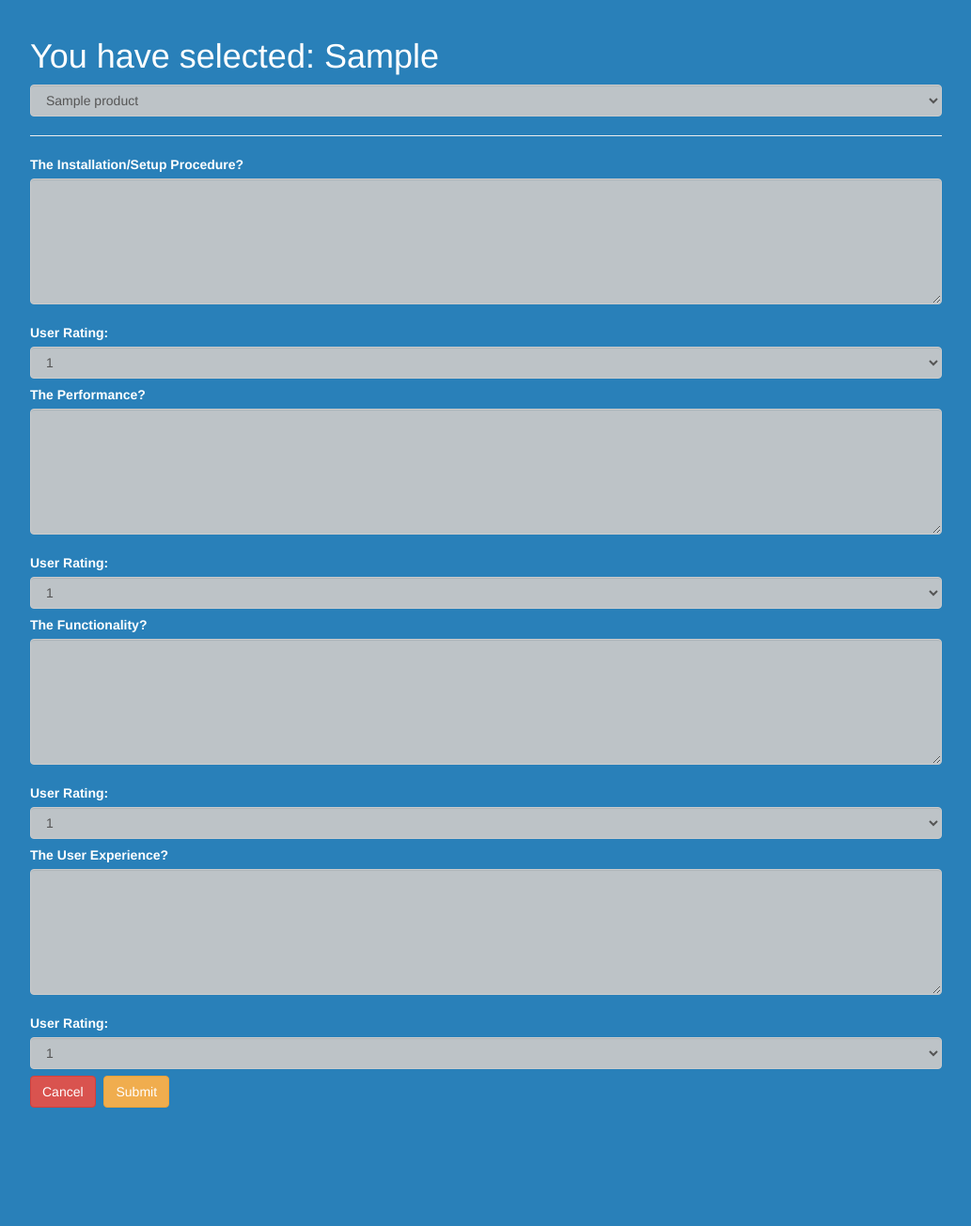
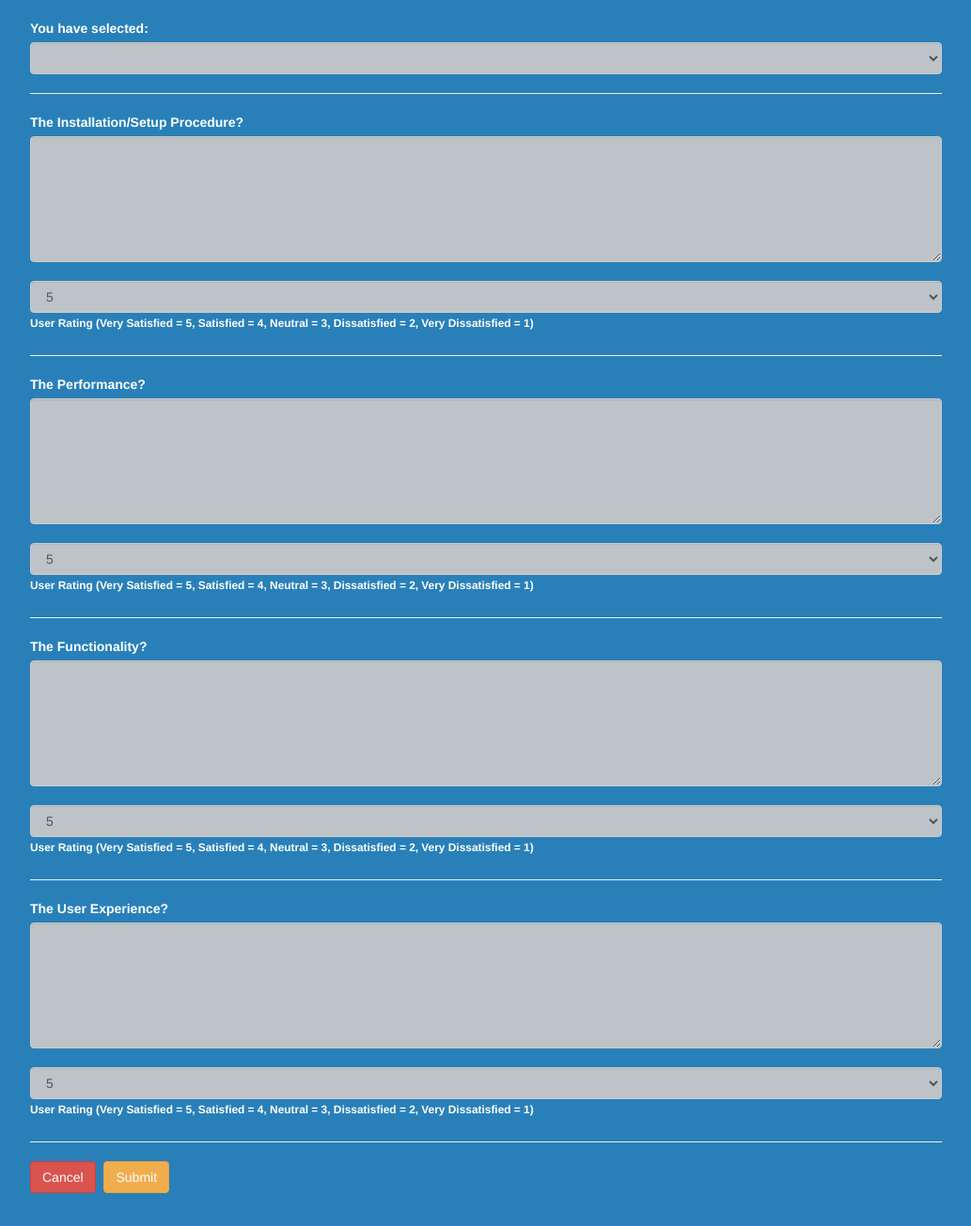
Before and after one commit to WxrPro97/TestforMe, a Flask app: template templates/review.html in a window 1280 px wide. Shown: the whole page at 94% size, without its empty margins (123-1156 px from the left). Before the commit the page ends 1179 px from the top, so only its background shows below. Run offline with Flask 2, Linux system fonts and the light colour scheme; the template is opened without the code that fills it: most values are stand-ins (such as "Sample title", 1, 10 or a date in 2020); lists and menus that the app fills with data are empty; some libraries are stand-ins or nearby versions.

Commit message:
design update

```diff
--- a/templates/review.html
+++ b/templates/review.html
@@ -13,13 +13,13 @@
             <!-- Submit form to python script (user_results). -->
             <form class="form-group" action="{{ url_for('user_result') }}" method="POST">
                 <div class="form-group">
-                    <h1>You have selected: {{ jobData }}</h1>
+                    <label>You have selected:</label>
                     <!-- Loop through job names in database. -->
                     <select class="form-control foreground" name="choice">
                         {% for jobs in jobs %}
-
+                        {% if jobs.product == jobData %}
                         <option>{{ jobs.product }}</option>
-
+                        {% endif %}
                         {% endfor %}
                     </select>
                 </div>
@@ -28,56 +28,60 @@
                 <textarea class="form-control foreground" rows="6" name="installation" required="required"></textarea>
                 <div class="form-group">
                     <br>
-                    <label>User Rating:</label>
                     <select class="form-control foreground col-md-1" name="install_rating">
+                        <option>5</option>
+                        <option>4</option>
+                        <option>3</option>
+                        <option>2</option>
                         <option>1</option>
-                        <option>2</option>
-                        <option>3</option>
-                        <option>4</option>
-                        <option>5</option>
                     </select>
+                    <label><small>User Rating (Very Satisfied = 5, Satisfied = 4, Neutral = 3, Dissatisfied = 2, Very
+                            Dissatisfied = 1)</small></label>
                 </div>
                 <hr class="my-4">
                 <label>The Performance?</label>
                 <textarea class="form-control foreground" rows="6" name="performance" required="required"></textarea>
                 <div class="form-group">
                     <br>
-                    <label>User Rating:</label>
                     <select class="form-control foreground col-md-1" name="perf_rating">
+                        <option>5</option>
+                        <option>4</option>
+                        <option>3</option>
+                        <option>2</option>
                         <option>1</option>
-                        <option>2</option>
-                        <option>3</option>
-                        <option>4</option>
-                        <option>5</option>
                     </select>
+                    <label><small>User Rating (Very Satisfied = 5, Satisfied = 4, Neutral = 3, Dissatisfied = 2, Very
+                            Dissatisfied = 1)</small></label>
                 </div>
                 <hr class="my-4">
                 <label>The Functionality?</label>
                 <textarea class="form-control foreground" rows="6" name="functionality" required="required"></textarea>
                 <div class="form-group">
                     <br>
-                    <label>User Rating:</label>
                     <select class="form-control foreground col-md-1" name="func_rating">
+                        <option>5</option>
+                        <option>4</option>
+                        <option>3</option>
+                        <option>2</option>
                         <option>1</option>
-                        <option>2</option>
-                        <option>3</option>
-                        <option>4</option>
-                        <option>5</option>
                     </select>
+                    <label><small>User Rating (Very Satisfied = 5, Satisfied = 4, Neutral = 3, Dissatisfied = 2, Very
+                            Dissatisfied = 1)</small></label>
                 </div>
                 <hr class="my-4">
                 <label>The User Experience?</label>
                 <textarea class="form-control foreground" rows="6" name="experience" required="required"></textarea>
                 <div class="form-group">
                     <br>
-                    <label>User Rating:</label>
                     <select class="form-control foreground col-md-1" name="exp_rating">
+                        <option>5</option>
+                        <option>4</option>
+                        <option>3</option>
+                        <option>2</option>
                         <option>1</option>
-                        <option>2</option>
-                        <option>3</option>
-                        <option>4</option>
-                        <option>5</option>
                     </select>
+                    <label><small>User Rating (Very Satisfied = 5, Satisfied = 4, Neutral = 3, Dissatisfied = 2, Very
+                            Dissatisfied = 1)</small></label>
                 </div>
                 <hr class="my-4">
                 <a class="btn btn-danger float-md-right btn-space" href="{{ url_for('logout') }}"
```
Also changed, not shown: templates/result.html (+6 -1 lines).
